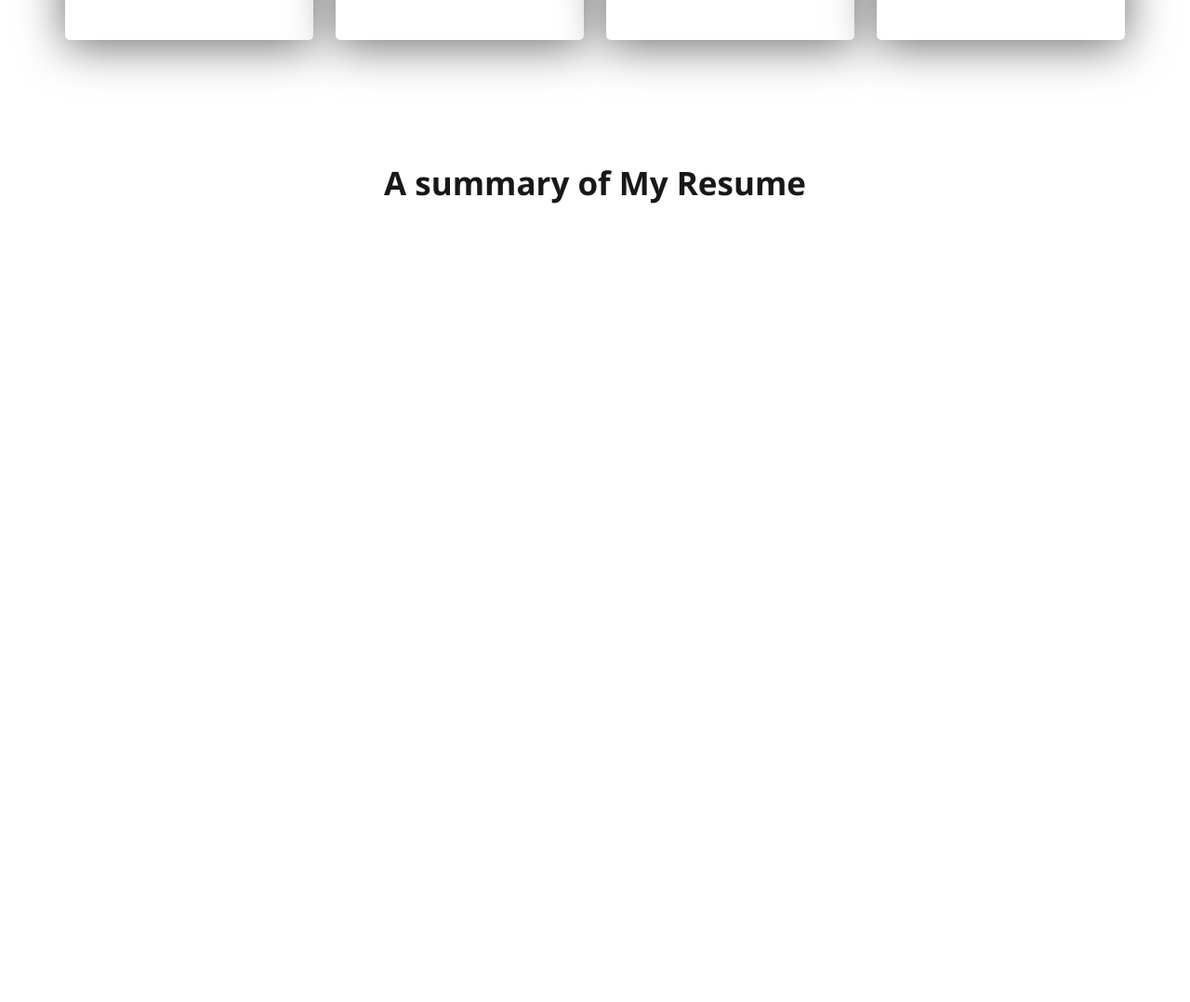
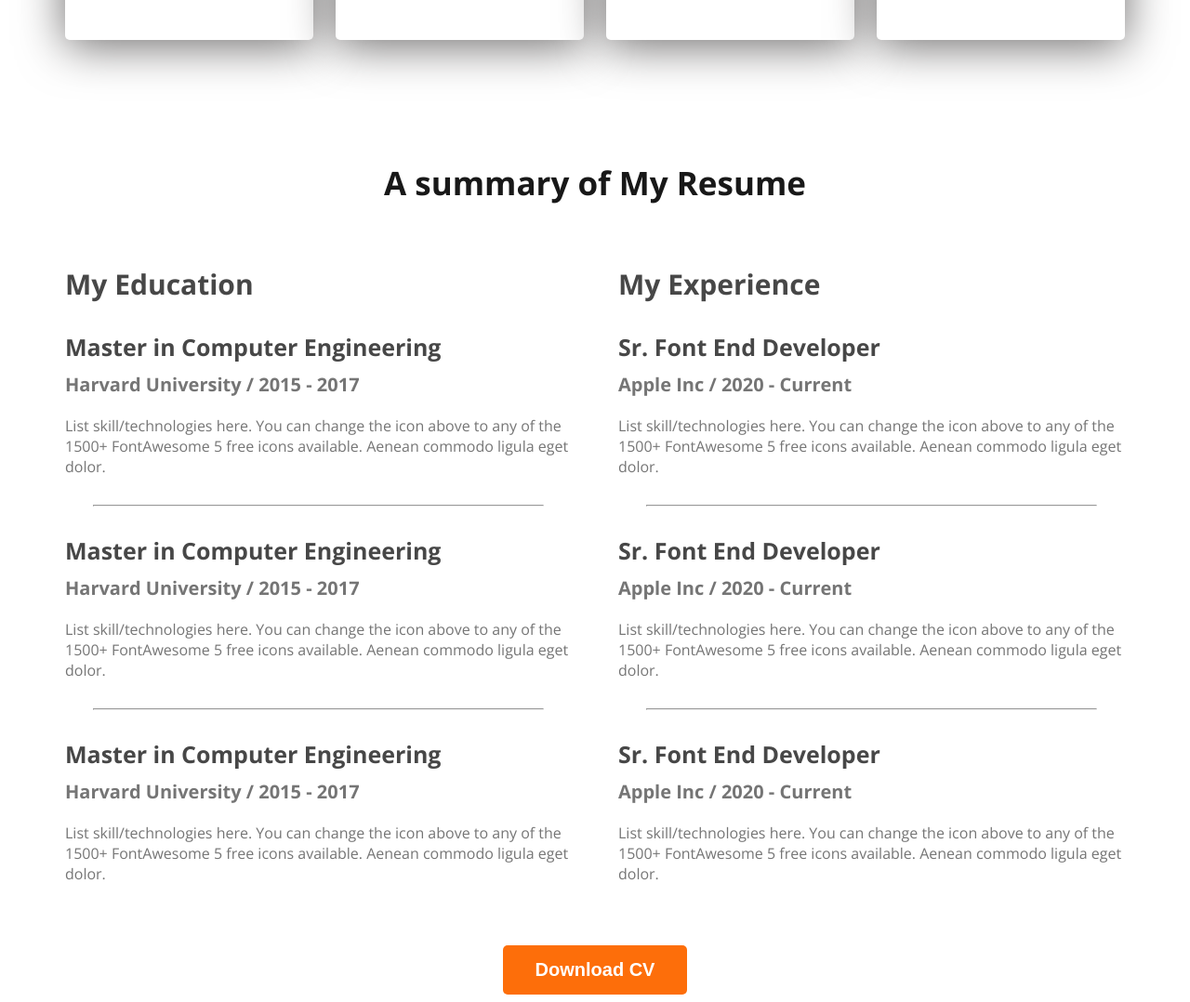
Before and after one commit to farinhuq/web-developer-portfolio, a plain HTML site: page index.html in a window 1280 px wide. Shown: the part 2161-3239 px from the top of the page at 93% size. Before the commit the page ends 2416 px from the top, so only its background shows below. Drawn offline with nearby package versions, Linux system fonts and the light colour scheme.

Commit message:
added main section

```diff
--- a/index.html
+++ b/index.html
@@ -86,8 +86,54 @@
        </section>
        <section>
         <h3 class="sectiontitle">A summary of My Resume</h3>
-       </section>
-    </main>
+       <div class="resume-container">
+       <div class="resume-column">
+        <h3 class="resume-column-title">My Education</h3>
+
+     <div class="resume-items">
+        <h2 class="resume-item-title"> Master in Computer Engineering</h2>
+        <h3 class="resume-item-institution">Harvard University / 2015 - 2017</h3>
+        <p class="resume-item-des">List skill/technologies here. You can change the icon above
+            to any of the 1500+ FontAwesome 5 free icons available. Aenean commodo ligula eget dolor.</p>
+     </div> <hr>
+     <div class="resume-items">
+        <h2 class="resume-item-title"> Master in Computer Engineering</h2>
+        <h3 class="resume-item-institution">Harvard University / 2015 - 2017</h3>
+        <p class="resume-item-des">List skill/technologies here. You can change the icon above
+            to any of the 1500+ FontAwesome 5 free icons available. Aenean commodo ligula eget dolor.</p>
+     </div> <hr>
+     <div class="resume-items">
+        <h2 class="resume-item-title"> Master in Computer Engineering</h2>
+        <h3 class="resume-item-institution">Harvard University / 2015 - 2017</h3>
+        <p class="resume-item-des">List skill/technologies here. You can change the icon above
+            to any of the 1500+ FontAwesome 5 free icons available. Aenean commodo ligula eget dolor.</p>
+     </div>
+       </div>
+       <div class="resume-column">
+        <h3 class="resume-column-title">My Experience</h3>
+       <div class="resume-items">
+        <h2 class="resume-item-title">Sr. Font End Developer</h2>
+        <h3 class="resume-item-institution">Apple Inc / 2020 - Current</h3>
+        <p class="resume-item-des">List skill/technologies here. You can change the icon above
+            to any of the 1500+ FontAwesome 5 free icons available. Aenean commodo ligula eget dolor.</p>
+       </div> <hr>
+       <div class="resume-items">
+        <h2 class="resume-item-title">Sr. Font End Developer</h2>
+        <h3 class="resume-item-institution">Apple Inc / 2020 - Current</h3>
+        <p class="resume-item-des">List skill/technologies here. You can change the icon above
+            to any of the 1500+ FontAwesome 5 free icons available. Aenean commodo ligula eget dolor.</p>
+       </div> <hr>
+       <div class="resume-items">
+        <h2 class="resume-item-title">Sr. Font End Developer</h2>
+        <h3 class="resume-item-institution">Apple Inc / 2020 - Current</h3>
+        <p class="resume-item-des">List skill/technologies here. You can change the icon above
+            to any of the 1500+ FontAwesome 5 free icons available. Aenean commodo ligula eget dolor.</p>
+       </div>
+       </div>
+       </div>
+      <div class="download-cv">
+        <button class="btn-primary">Download CV</button>
+      </div>
     <footer></footer>
 </body>
 </html>
--- a/styles/portfolio.css
+++ b/styles/portfolio.css
@@ -72,3 +72,32 @@ box-shadow: 0px 6px 50px 0px #6c6a6a;}
   color: #757575;
 }
 main section {margin-top: 130px;}
+.resume-column-title{
+  color: #474747;
+  font-size: 30px;
+  font-weight: 700px;
+}
+.resume-container{display: flex;
+gap: 50px;}
+.resume-item-title{
+  color: #474747;
+  font-size: 25px;
+  margin-bottom: 10px;
+}
+.resume-item-institution{
+  color: #757575;
+  font-size: 20px;
+  margin-top: 0px;
+  margin-bottom: 20px;
+}
+.resume-item-des{
+  color: #757575;
+  font-size: 16px;
+}
+.resume-container hr{
+  margin: 30px;
+}
+.download-cv{
+  text-align: center;
+  margin-top: 50px;
+}
```
